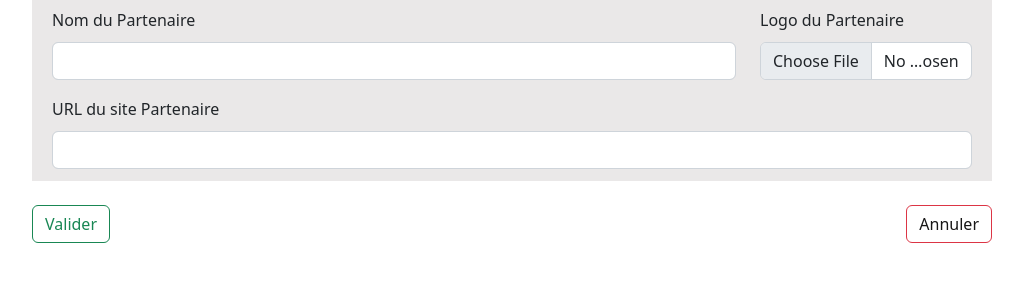
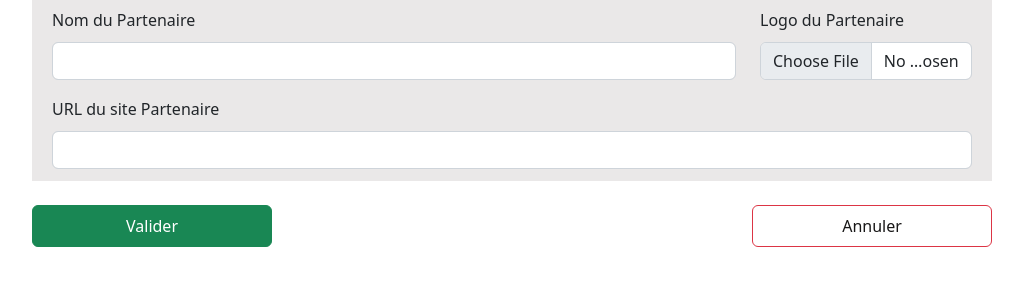
Before and after one commit to WildCodeSchool/2022-09-php-orleans-project-ecurieorleans, a PHP site: template src/View/AdminPartner/AdminEdit.html.twig in a window 1280 px wide. Shown: the part 304-609 px from the top of the page, without its empty margins (128-1151 px from the left). Run offline with PHP 8.4, Linux system fonts and the light colour scheme; the template is opened without the code that fills it, so the values that code supplies are empty; some libraries are stand-ins or nearby versions.

Commit message:
fixed-partner-buttons

```diff
--- a/src/View/AdminPartner/AdminEdit.html.twig
+++ b/src/View/AdminPartner/AdminEdit.html.twig
@@ -36,8 +36,8 @@
 			</div>
 		</div>
 		<div class="d-flex justify-content-between w-75 m-auto">
-			<button type="submit" class="btn btn-outline-success d-flex justify-content-start align-items-start gap-2">Valider</button>
-			<a href="/admin/partenaires/" class="admin-buttons text-dark btn btn-outline-danger d-flex justify-content-end align-items-end gap-2">Annuler</a>
+			<button type="submit" class="btn btn-success w-25 py-2">Valider</button>
+			<a href="/admin/partenaires/" class="admin-buttons text-dark btn btn-outline-danger w-25 py-2">Annuler</a>
 		</div>
 	</form>
 {% endblock %}
--- a/src/View/AdminPartner/AdminPartner.html.twig
+++ b/src/View/AdminPartner/AdminPartner.html.twig
@@ -29,6 +29,7 @@
 				</div>
 			</div>
 			<div class="admin-right-buttons col-1 d-flex flex-column justify-content-center">
+				<div class="d-grid gap-2 col-4 mx-auto my-2">
 					<a href="/admin/partenaires/edition?id={{ partner.id }}" class="admin-buttons btn btn-outline-primary d-flex justify-content-center align-items-center gap-2">
 						<svg xmlns="http://www.w3.org/2000/svg" width="16" height="16" fill="#1F1CC6" class="bi bi-pencil" viewbox="0 0 16 16">
 							<path d="M12.146.146a.5.5 0 0 1 .708 0l3 3a.5.5 0 0 1 0 .708l-10 10a.5.5 0 0 1-.168.11l-5 2a.5.5 0 0 1-.65-.65l2-5a.5.5 0 0 1 .11-.168l10-10zM11.207 2.5 13.5 4.793 14.793 3.5 12.5 1.207 11.207 2.5zm1.586 3L10.5 3.207 4 9.707V10h.5a.5.5 0 0 1 .5.5v.5h.5a.5.5 0 0 1 .5.5v.5h.293l6.5-6.5zm-9.761 5.175-.106.106-1.528 3.821 3.821-1.528.106-.106A.5.5 0 0 1 5 12.5V12h-.5a.5.5 0 0 1-.5-.5V11h-.5a.5.5 0 0 1-.468-.325z"/>
@@ -36,8 +37,8 @@
 						Éditer
 					</a>
 				</div>
-				<form action="/admin/partenaires/supprimer" method="POST">
-					<div class="d-grid gap-2 col-4 mx-auto my-2">
+				<div class="d-grid gap-2 col-4 mx-auto my-2">
+					<form action="/admin/partenaires/supprimer" method="POST">
 						<button class="admin-buttons text-light btn btn-danger d-flex justify-content-center align-items-center gap-2" type="hidden" name="id" value="{{ partner.id }}">
 							<svg xmlns="http://www.w3.org/2000/svg" width="16" height="16" fill="#FAFAFD" class="bi bi-trash3" viewbox="0 0 16 16">
 								<path d="M6.5 1h3a.5.5 0 0 1 .5.5v1H6v-1a.5.5 0 0 1 .5-.5ZM11 2.5v-1A1.5 1.5 0 0 0 9.5 0h-3A1.5 1.5 0 0 0 5 1.5v1H2.506a.58.58 0 0 0-.01 0H1.5a.5.5 0 0 0 0 1h.538l.853 10.66A2 2 0 0 0 4.885 16h6.23a2 2 0 0 0 1.994-1.84l.853-10.66h.538a.5.5 0 0 0 0-1h-.995a.59.59 0 0 0-.01 0H11Zm1.958 1-.846 10.58a1 1 0 0 1-.997.92h-6.23a1 1 0 0 1-.997-.92L3.042 3.5h9.916Zm-7.487 1a.5.5 0 0 1 .528.47l.5 8.5a.5.5 0 0 1-.998.06L5 5.03a.5.5 0 0 1 .47-.53Zm5.058 0a.5.5 0 0 1 .47.53l-.5 8.5a.5.5 0 1 1-.998-.06l.5-8.5a.5.5 0 0 1 .528-.47ZM8 4.5a.5.5 0 0 1 .5.5v8.5a.5.5 0 0 1-1 0V5a.5.5 0 0 1 .5-.5Z"/>
--- a/src/View/AdminPartner/addPartner.html.twig
+++ b/src/View/AdminPartner/addPartner.html.twig
@@ -34,8 +34,8 @@
 			</div>
 		</div>
 		<div class="d-flex justify-content-between w-75 m-auto">
-			<button type="submit" class="btn btn-outline-success d-flex justify-content-start align-items-start gap-2">Valider</button>
-			<a href="/admin/partenaires/" class="admin-buttons text-dark btn btn-outline-danger d-flex justify-content-end align-items-end gap-2">Annuler</a>
+			<button type="submit" class="btn btn-success w-25 py-2">Valider</button>
+			<a href="/admin/partenaires/" class="admin-buttons text-dark btn btn-outline-danger w-25 py-2">Annuler</a>
 		</div>
 	</form>
 {% endblock %}
```
